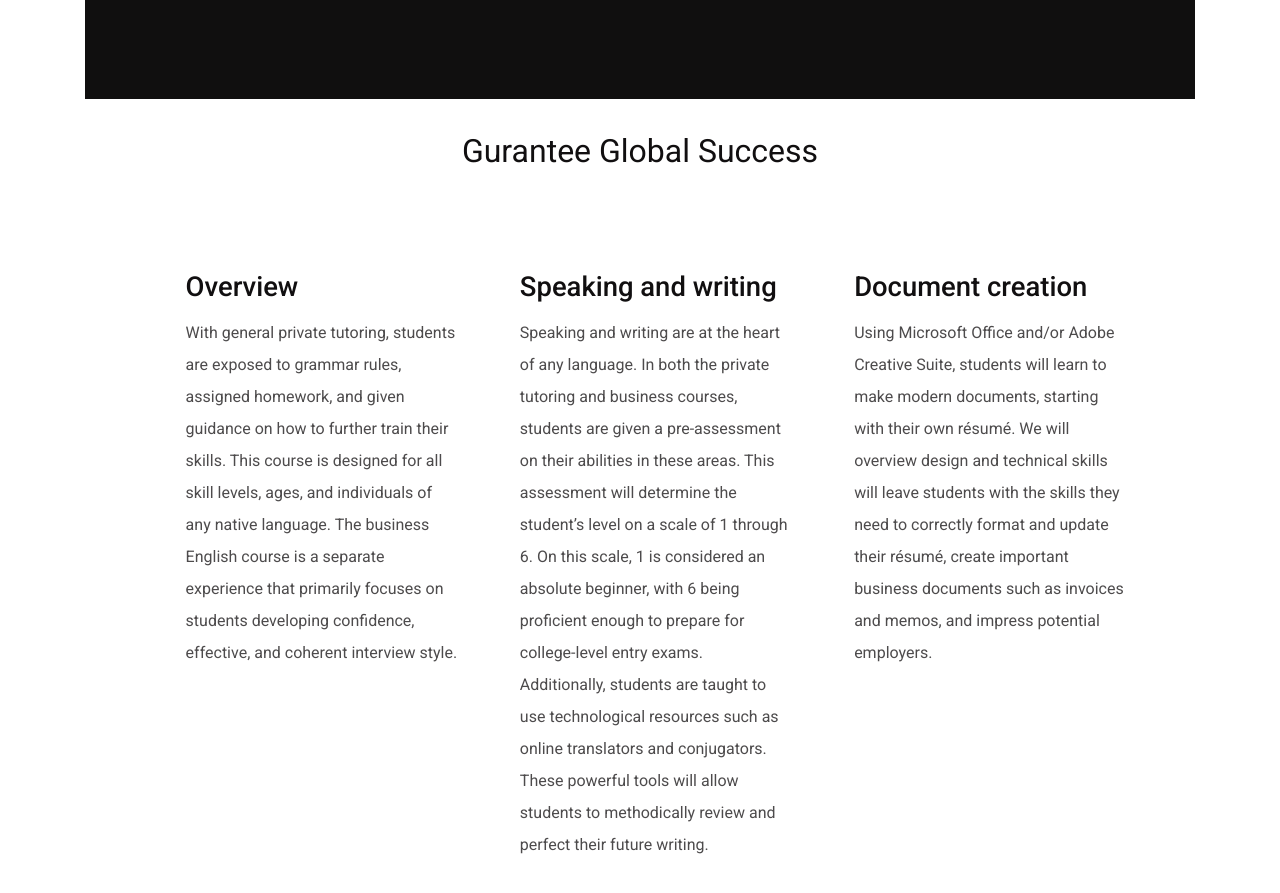
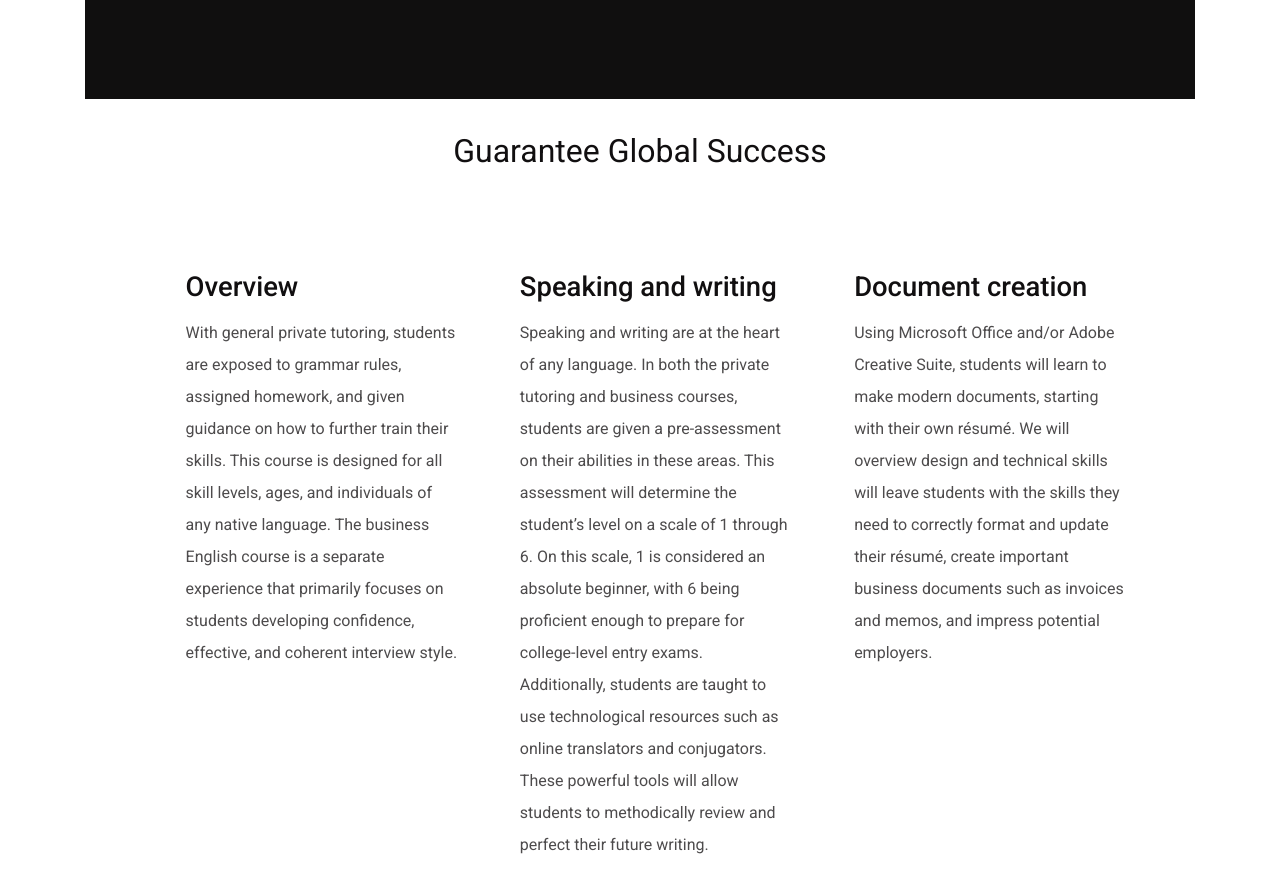
Before and after one commit to djcmccoy/djcmccoy, a plain HTML site: page english.html in a window 1280 px wide. Shown: the part 1080-1973 px from the top of the page. Drawn offline with Linux system fonts and the light colour scheme.

Commit message:
Update english.html

```diff
--- a/english.html
+++ b/english.html
@@ -78,7 +78,7 @@
 			</div>
 			<div class="col-12 text-center">
 				<br>
-				<h2 class="title title--h4 js-lines">Gurantee Global Success</h2>
+				<h2 class="title title--h4 js-lines">Guarantee Global Success</h2>
 			</div>
 		</div>
 	</article>
```
